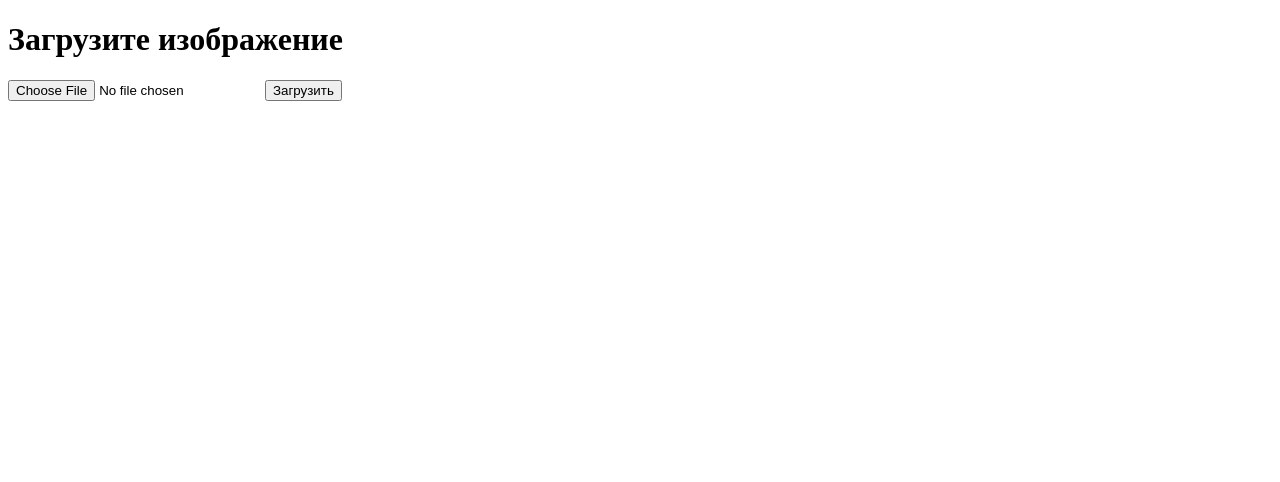
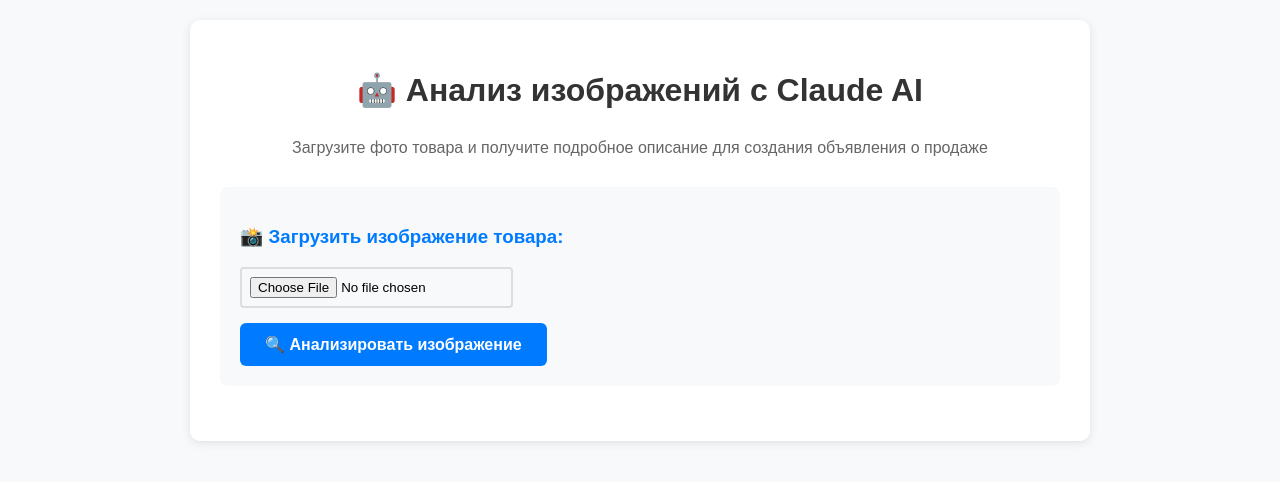
Before and after one commit to mcjanik/image-cluster-service, a FastAPI app: page / in a window 1280 px wide. Shown: the top 482 px of the page. Run offline with FastAPI, Linux system fonts and the light colour scheme.

Commit message:
Update upload.html

```diff
--- a/templates/upload.html
+++ b/templates/upload.html
@@ -1,16 +1,119 @@
 <!DOCTYPE html>
 <html>
-<head><title>Загрузка изображения</title></head>
+<head>
+    <title>Анализ изображений с Claude AI</title>
+    <style>
+        body {
+            font-family: Arial, sans-serif;
+            max-width: 900px;
+            margin: 0 auto;
+            padding: 20px;
+            background-color: #f8f9fa;
+        }
+        .container {
+            background-color: white;
+            padding: 30px;
+            border-radius: 10px;
+            box-shadow: 0 2px 10px rgba(0,0,0,0.1);
+        }
+        .form-group {
+            margin-bottom: 25px;
+            padding: 20px;
+            background-color: #f8f9fa;
+            border-radius: 8px;
+        }
+        .result-box {
+            background-color: #e8f5e8;
+            padding: 20px;
+            border-radius: 8px;
+            margin-top: 25px;
+            border-left: 4px solid #28a745;
+        }
+        .description {
+            background-color: #e3f2fd;
+            padding: 20px;
+            border-radius: 8px;
+            margin-top: 15px;
+            border-left: 4px solid #2196f3;
+            font-size: 16px;
+            line-height: 1.6;
+        }
+        .error-box {
+            background-color: #f8d7da;
+            border: 1px solid #f5c6cb;
+            padding: 15px;
+            border-radius: 5px;
+            margin-top: 15px;
+            color: #721c24;
+        }
+        button {
+            background-color: #007bff;
+            color: white;
+            padding: 12px 25px;
+            border: none;
+            border-radius: 6px;
+            cursor: pointer;
+            font-size: 16px;
+            font-weight: bold;
+        }
+        button:hover { background-color: #0056b3; }
+        input[type="file"] {
+            margin-bottom: 15px;
+            padding: 8px;
+            border: 2px solid #ddd;
+            border-radius: 4px;
+        }
+        h1 { color: #333; text-align: center; margin-bottom: 30px; }
+        h2 { color: #28a745; }
+        h3 { color: #007bff; }
+        h4 { color: #2196f3; margin-bottom: 10px; }
+        .file-info {
+            background-color: #fff3cd;
+            padding: 10px;
+            border-radius: 5px;
+            margin: 10px 0;
+            border-left: 4px solid #ffc107;
+        }
+    </style>
+</head>
 <body>
-  <h1>Загрузите изображение</h1>
-  <form action="/upload" enctype="multipart/form-data" method="post">
-    <input type="file" name="file" accept="image/*" required>
-    <button type="submit">Загрузить</button>
-  </form>
-  {% if filename %}
-    <h2>Информация об изображении:</h2>
-    <p><strong>Имя файла:</strong> {{ filename }}</p>
-    <p><strong>Размер:</strong> {{ width }} × {{ height }}</p>
-  {% endif %}
+    <div class="container">
+        <h1>🤖 Анализ изображений с Claude AI</h1>
+        <p style="text-align: center; color: #666; margin-bottom: 30px;">
+            Загрузите фото товара и получите подробное описание для создания объявления о продаже
+        </p>
+
+        <div class="form-group">
+            <h3>📸 Загрузить изображение товара:</h3>
+            <form action="/upload" enctype="multipart/form-data" method="post">
+                <input type="file" name="file" accept="image/*" required>
+                <br>
+                <button type="submit">🔍 Анализировать изображение</button>
+            </form>
+        </div>
+
+        {% if filename %}
+            <div class="result-box">
+                <h2>📊 Результат анализа:</h2>
+
+                <div class="file-info">
+                    <p><strong>📁 Имя файла:</strong> {{ filename }}</p>
+                    <p><strong>📐 Размер:</strong> {{ width }} × {{ height }} пикселей</p>
+                </div>
+
+                {% if description %}
+                    <div class="description">
+                        <h4>🤖 Описание товара от Claude AI:</h4>
+                        <div style="white-space: pre-wrap;">{{ description }}</div>
+                    </div>
+                {% else %}
+                    <div class="error-box">
+                        <h4>❌ Ошибка:</h4>
+                        <p>Описание не получено от Claude API. Проверьте логи сервера.</p>
+                    </div>
+                {% endif %}
+            </div>
+        {% endif %}
+    </div>
 </body>
 </html>
```
